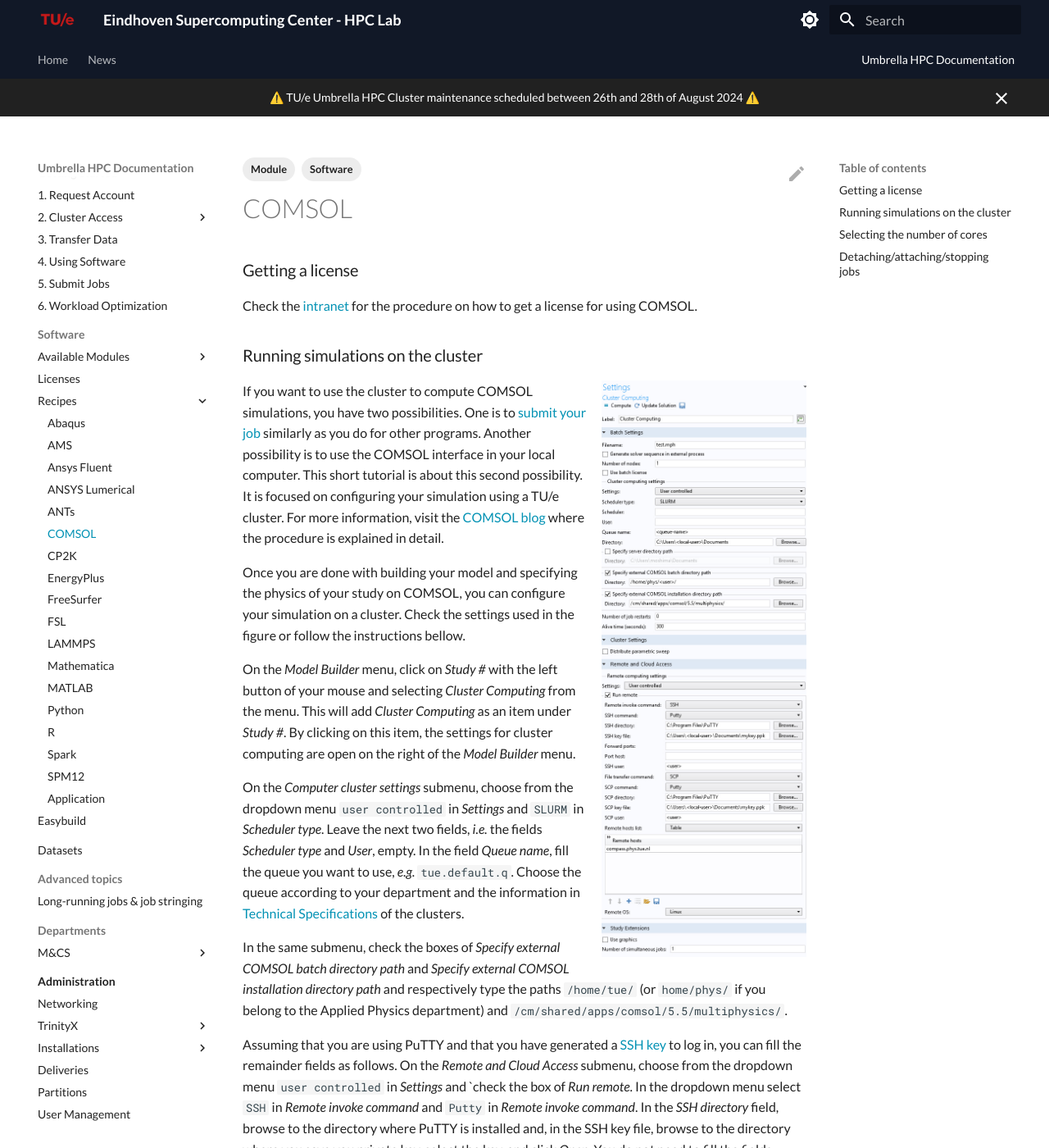
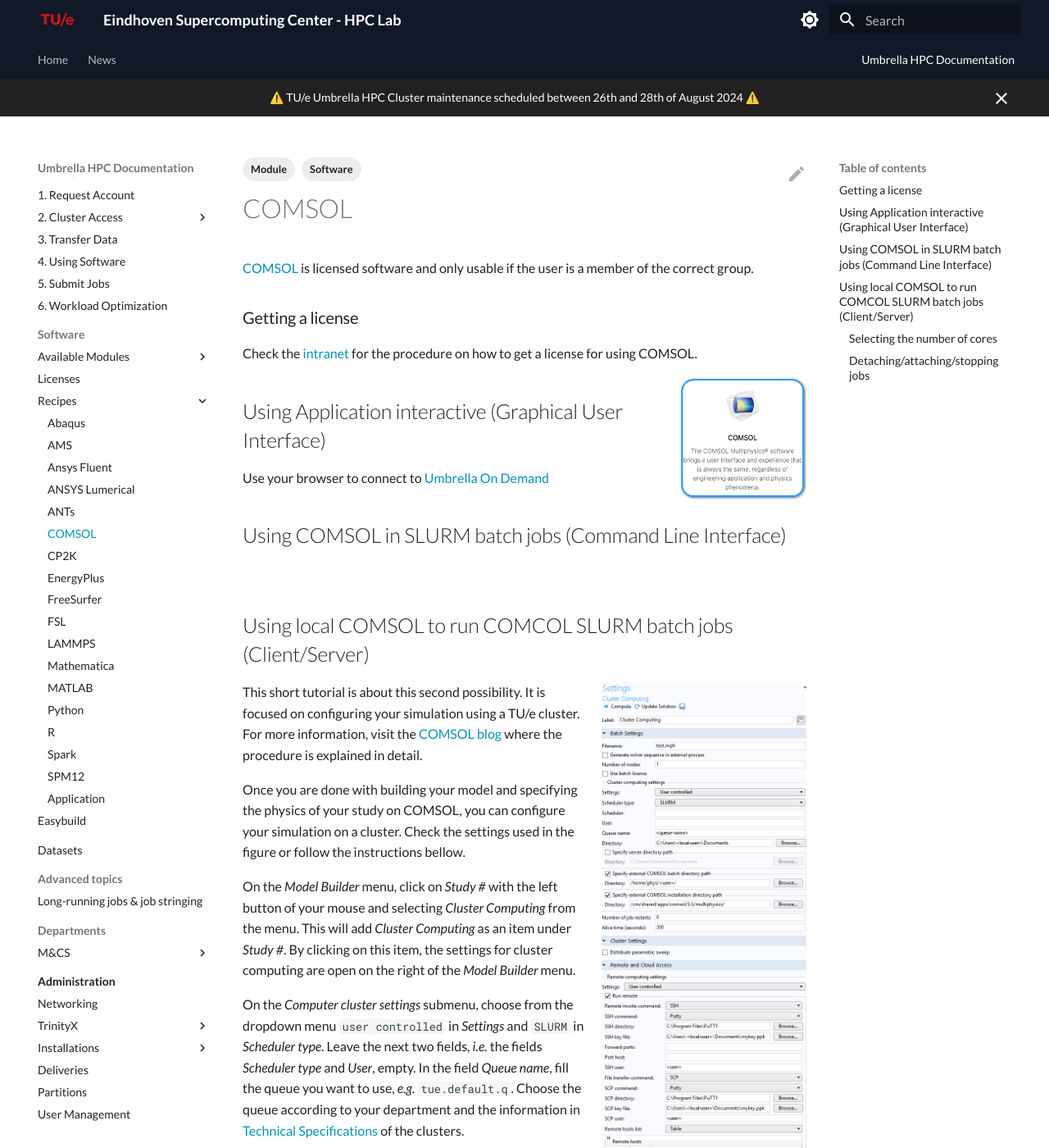
Before and after one commit to gferhpc/supercomputing.tue.nl, an MkDocs documentation site: the page built from pages/documentation/software/recipes/comsol.md, in a window 1280 px wide and 1400 px high. Shown: the whole window at 82% size. Built offline with MkDocs 1.6.1 and Material for MkDocs 9.7.7, drawn with Linux system fonts in a browser that asks for light colours.

Commit message:
Update comsol.md

```diff
--- a/pages/documentation/software/recipes/comsol.md
+++ b/pages/documentation/software/recipes/comsol.md
@@ -1,7 +1,9 @@
 ---
+title:  COMSOL
 tags: [Software, Module]
 ---
-# COMSOL
+
+[COMSOL](https://www.comsol.com/){:target="_blank"} is licensed software and only usable if the user is a member of the correct group.
 
 ### Getting a license
 
@@ -9,14 +11,19 @@
 [intranet](https://intranet.tue.nl/en/university/services/information-management-services/software/comsol-multiphysics/){:target=_blank}
 for the procedure on how to get a license for using COMSOL.
 
-### Running simulations on the cluster
+![COMSOL in Umbrella On Demdand](comsol-ood.png){: align=right style="height:150px"}
+
+## Using Application interactive (Graphical User Interface)
+
+Use your browser to connect to [Umbrella On Demand](https://hpc.tue.nl){:target="_blank"}
+
+## Using COMSOL in SLURM batch jobs (Command Line Interface)
+
+## Using local COMSOL to run COMCOL SLURM batch jobs (Client/Server)
 
 ![Comsol Settings](comsol_settings.png){ align=right width=250 }
 
-If you want to use the cluster to compute COMSOL simulations, you have
-two possibilities. One is to [submit your job](../../steps/jobs/index.md) similarly as you
-do for other programs. Another possibility is to use the COMSOL
-interface in your local computer. This short tutorial is about this
+This short tutorial is about this
 second possibility. It is focused on configuring your simulation using a
 TU/e cluster. For more information, visit the [COMSOL
 blog](https://www.comsol.com/blogs/how-to-run-on-clusters-from-the-comsol-desktop-environment/){:target=_blank}
```
